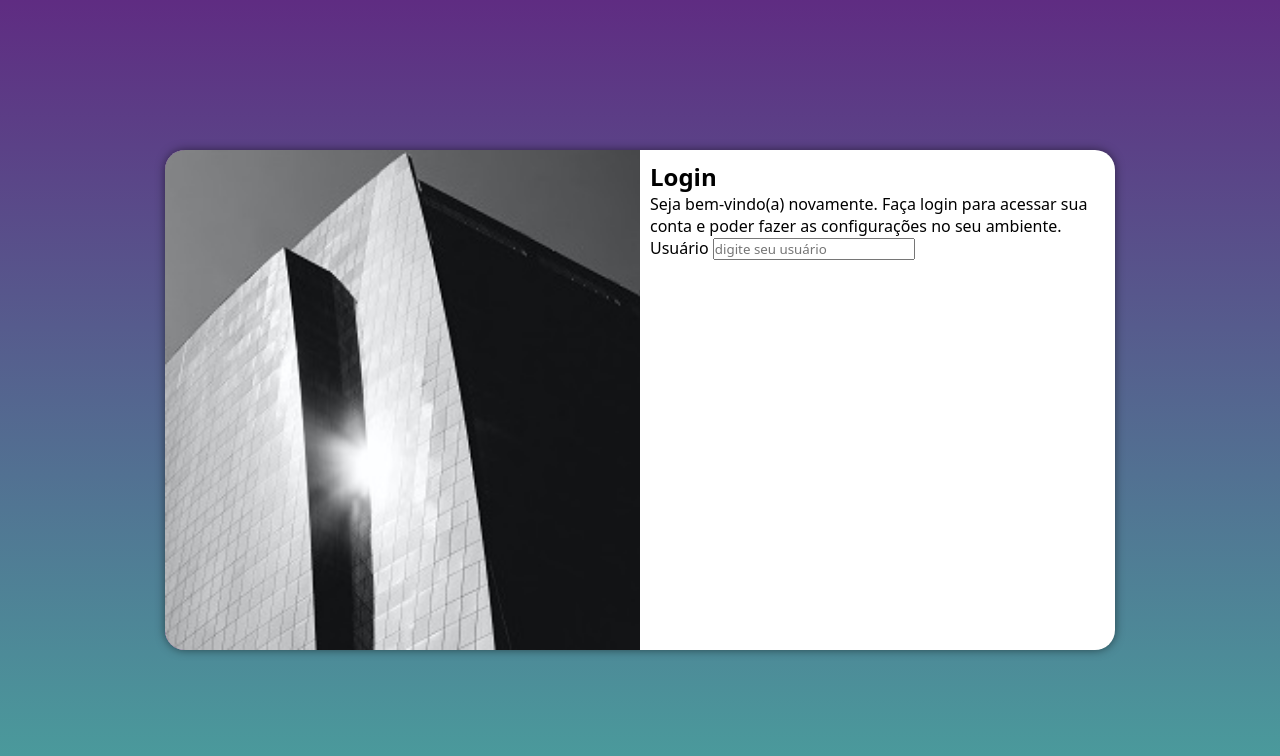
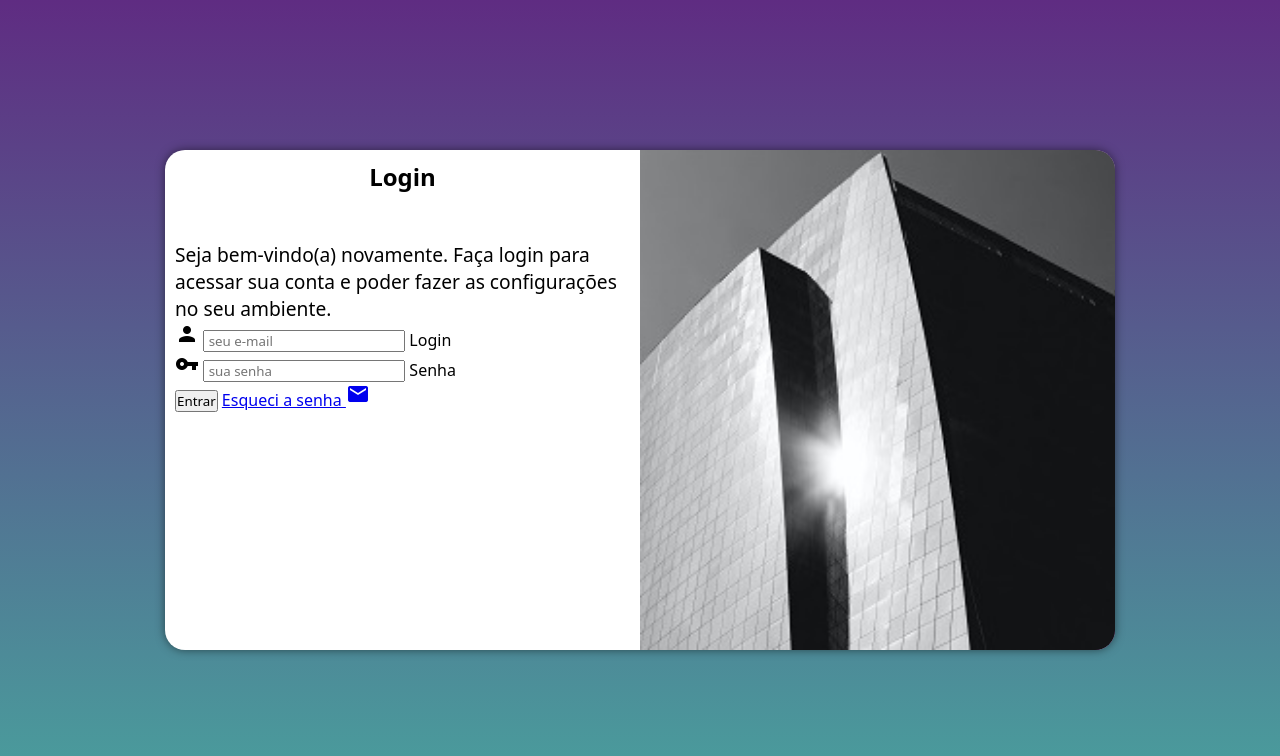
Before and after one commit to PauloBezuoli/projeto-login, a plain HTML site: page index.html in a window 1280 px wide. Drawn offline with Linux system fonts and the light colour scheme.

Commit message:
formulário adicionado

```diff
--- a/estilos/media-query.css
+++ b/estilos/media-query.css
@@ -31,13 +31,22 @@
     }
 
     section#login > div#imagem {
-        float: left;
+        float: right;
         width: 50%;
         height: 100%;
     }
 
     section#login > div#formulario {
-        float: right;
+        float: left;
         width: 50%;
     }
+
+    div#formulario > h1 {
+        text-align: center;
+        margin-bottom: 2em;
+    }
+
+    div#formulario > p {
+        font-size: 1.2em;
+    }
 }
--- a/estilos/style.css
+++ b/estilos/style.css
@@ -58,3 +58,12 @@ section#login > div#formulario {
     display: block;
     padding: 10px;
 }
+
+div#formulario > h1 {
+    text-align: center;
+    margin-bottom: 10px;
+}
+
+div#formulario > p {
+    font-size: 0.8em;
+}
--- a/index.html
+++ b/index.html
@@ -5,6 +5,7 @@
     <meta http-equiv="X-UA-Compatible" content="IE=edge">
     <meta name="viewport" content="width=device-width, initial-scale=1.0">
     <title>Login</title>
+    <link href="https://fonts.googleapis.com/icon?family=Material+Icons" rel="stylesheet">
     <link rel="stylesheet" href="estilos/style.css">
     <link rel="stylesheet" href="estilos/media-query.css">
 </head>
@@ -17,9 +18,19 @@
             <div id="formulario">
                 <h1>Login</h1>
                 <p>Seja bem-vindo(a) novamente. Faça login para acessar sua conta e poder fazer as configurações no seu ambiente.</p>
-                <form action="login.php" method="post">
-                    <label for="usuario">Usuário </label><input type="text" name="usuário" id="usuario" placeholder="digite seu usuário">
-
+                <form action="login.php" method="post" autocomplete="on">
+                    <div class="campo">
+                        <span class="material-icons">person</span>
+                        <input type="email" name="login" id="ilogin" placeholder=" seu e-mail" autocomplete="email" required maxlength="30">
+                        <label for="ilogin">Login</label>
+                    </div>
+                    <div class="campo">
+                        <span class="material-icons">vpn_key</span>
+                        <input type="password" name="senha" id="isenha" placeholder=" sua senha" autocomplete="current-password" required minlength="8" maxlength="20">
+                        <label for="isenha">Senha</label>
+                    </div>
+                    <input type="submit" value="Entrar">
+                    <a href="esqueci.html">Esqueci a senha <span class="material-icons">mail</span></a>
                 </form>
             </div>
         </section>
```
